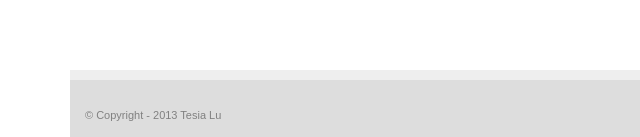
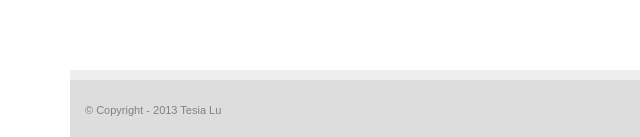
Before and after one commit to starsirius/the-ordinary-01, a plain HTML site: page index.html in a window 1280 px wide. Shown: the part 660-797 px from the top of the page, 0-640 px from the left. Drawn offline with nearby package versions, Linux system fonts and the light colour scheme.

Commit message:
Footer front-end changes.

```diff
--- a/css/style.css
+++ b/css/style.css
@@ -219,7 +219,7 @@ html, body, .container { height: 100% }
   padding: 15px;
   color: #808080;
   font-size: 11px;
-  line-height: 40px;
+  line-height: 30px;
 }
 
 .push { height: 100px; }
```
